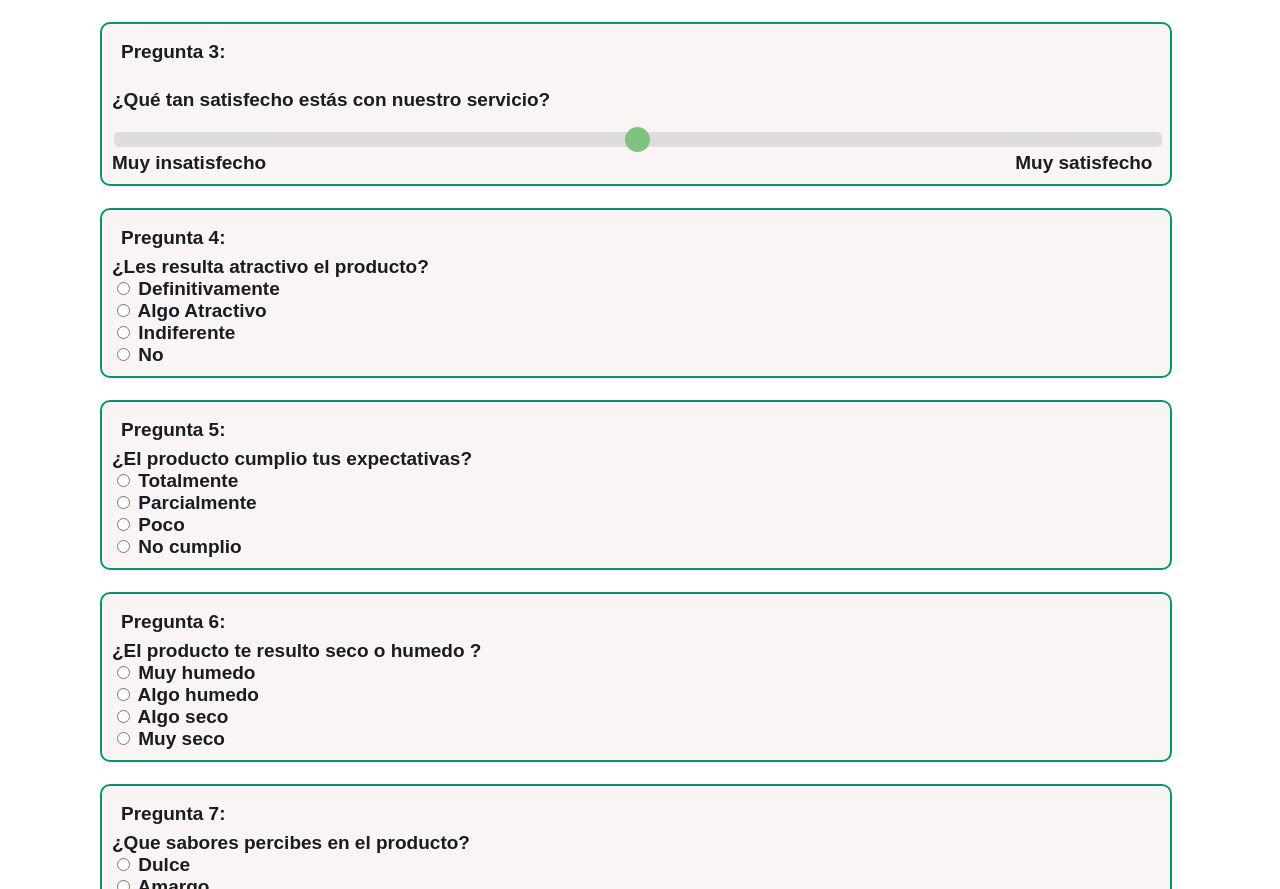
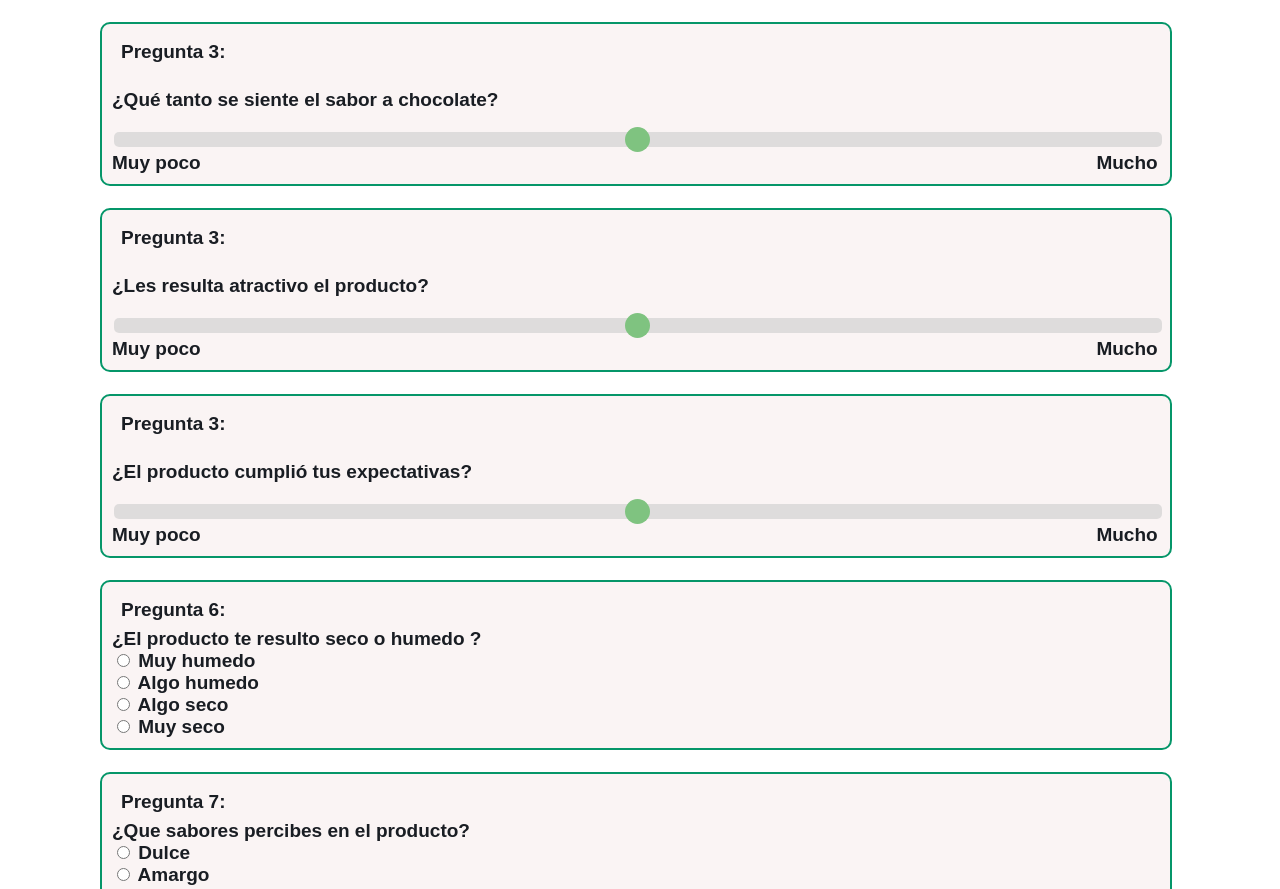
Before and after one commit to GuglielmoneSantiago/PaginaIntegradorSoftware, a website: page src/HTML/Prueba4.html in a window 1280 px wide. Shown: the part 945-1834 px from the top of the page. Drawn offline with Linux system fonts and the light colour scheme.

Commit message:
barritaArrelgado

```diff
--- a/src/CSS/disenioPrueba4.css
+++ b/src/CSS/disenioPrueba4.css
@@ -159,5 +159,5 @@
     cursor: pointer;
 }
 .spanDerecha{
-  margin-left: 71%;
+  margin-left: 85%;
 }
--- a/src/HTML/Prueba4.html
+++ b/src/HTML/Prueba4.html
@@ -108,76 +108,38 @@
         <div class="question-container">
           <label for="question3" class="question">Pregunta 3:</label>
           <div class="forms-grupos">
-            <p><b>¿Qué tan satisfecho estás con nuestro servicio?</b></p>
+            <p><b>¿Qué tanto se siente el sabor a chocolate?</b></p>
             <input type="range" class="slider" id="satisfactionRange" name="satisfactionRange" min="1" max="5">
             <div class="d-flex justify-content-between">
-                <span>Muy insatisfecho</span>
-                <span class="spanDerecha">Muy satisfecho</span>
+                <span>Muy poco</span>
+                <span class="spanDerecha">Mucho</span>
             </div>
         </div>
           </div>
-        </div>
+
         <!-- Pregunta 4 -->
         <div class="question-container">
-          <label for="question4" class="question">Pregunta 4:</label>
-          <div class="form-group">
-            <label>  ¿Les resulta atractivo el producto?</label>
-            <div class="form-check">
-                <input class="form-check-input" type="radio" name="atraccion" id="atr1" value="Definitivamente">
-                <label class="form-check-label" for="atr1">
-                    Definitivamente
-                </label>
+            <label for="question3" class="question">Pregunta 3:</label>
+            <div class="forms-grupos">
+              <p><b>¿Les resulta atractivo el producto?</b></p>
+              <input type="range" class="slider" id="satisfactionRange" name="satisfactionRange" min="1" max="5">
+              <div class="d-flex justify-content-between">
+                  <span>Muy poco</span>
+                  <span class="spanDerecha">Mucho</span>
+              </div>
             </div>
-            <div class="form-check">
-                <input class="form-check-input" type="radio" name="atraccion" id="atr2" value="Algo atractivo">
-                <label class="form-check-label" for="atr2">
-                  Algo Atractivo
-              </label>
-          </div>
-          <div class="form-check">
-              <input class="form-check-input" type="radio" name="atraccion" id="atr3" value="Indiferente">
-              <label class="form-check-label" for="atr3">
-                  Indiferente
-              </label>
-          </div>
-          <div class="form-check">
-              <input class="form-check-input" type="radio" name="atraccion" id="atr4" value="No">
-              <label class="form-check-label" for="atr4">
-                  No
-              </label>
-          </div>
         </div>
-      </div>
         <!-- Pregunta 5 -->
         <div class="question-container">
-          <label for="question5" class="question">Pregunta 5:</label>
-          <div class="form-group">
-            <label>¿El producto cumplio tus expectativas?</label>
-            <div class="form-check">
-                <input class="form-check-input" type="radio" name="expectativa" id="exp1" value="Totalmente">
-                <label class="form-check-label" for="exp1">
-                    Totalmente
-                </label>
+            <label for="question3" class="question">Pregunta 3:</label>
+            <div class="forms-grupos">
+              <p><b>¿El producto cumplió tus expectativas?</b></p>
+              <input type="range" class="slider" id="satisfactionRange" name="satisfactionRange" min="1" max="5">
+              <div class="d-flex justify-content-between">
+                  <span>Muy poco</span>
+                  <span class="spanDerecha">Mucho</span>
+              </div>
             </div>
-            <div class="form-check">
-                <input class="form-check-input" type="radio" name="expectativa" id="exp2" value="Parcialmente">
-                <label class="form-check-label" for="exp2">
-                    Parcialmente
-                </label>
-            </div>
-            <div class="form-check">
-                <input class="form-check-input" type="radio" name="expectativa" id="exp3" value="Poco">
-                <label class="form-check-label" for="exp3">
-                    Poco
-                </label>
-            </div>
-            <div class="form-check">
-                <input class="form-check-input" type="radio" name="expectativa" id="exp4" value="No cumplio">
-                <label class="form-check-label" for="exp4">
-                    No cumplio
-                </label>
-            </div>
-          </div>
         </div>
         <!-- Pregunta 6 -->
         <div class="question-container">
```
